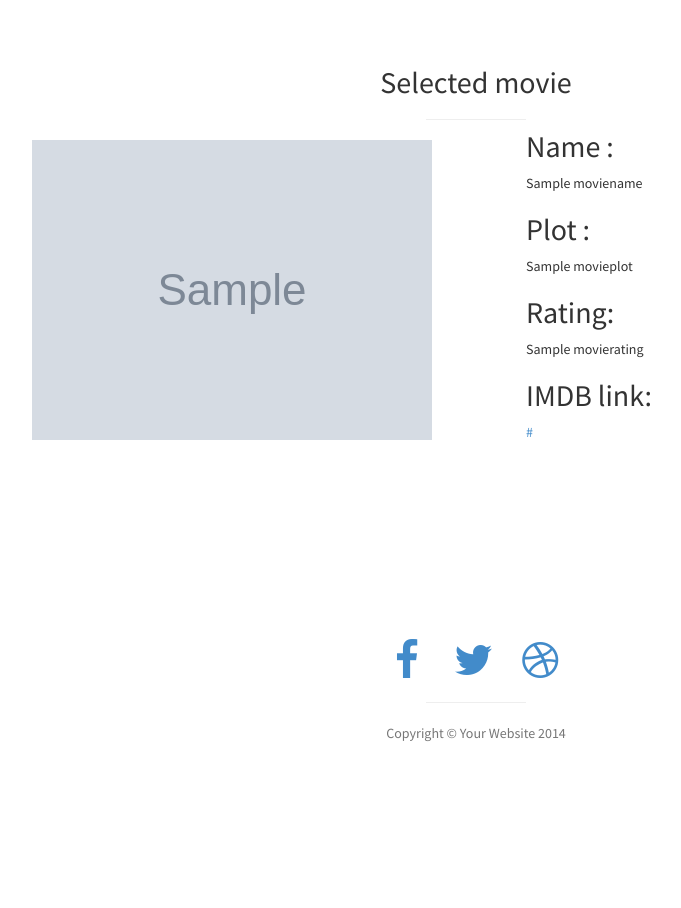
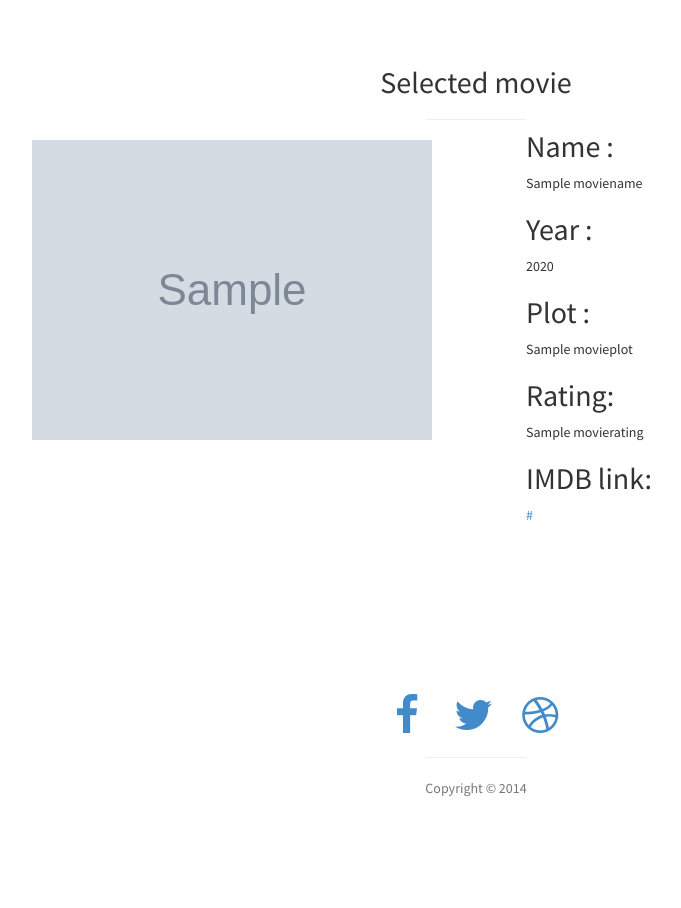
Before and after one commit to avinoth/MovieSuggester, a Flask app: template templates/index.html in a window 1280 px wide. Shown: the part 1416-2324 px from the top of the page, without its empty margins (164-845 px from the left). Before the commit the page ends 2158 px from the top, so only its background shows below. Run offline with Flask 2, Linux system fonts and the light colour scheme; the template is opened without the code that fills it: most values are stand-ins (such as "Sample title", 1, 10 or a date in 2020); grey boxes marked "Sample" are stand-in pictures; parts of the project's set-up code (start-up, migrations or seed data) failed here and were passed over; some libraries are stand-ins or nearby versions.

Commit message:
added year

```diff
--- a/templates/index.html
+++ b/templates/index.html
@@ -135,6 +135,7 @@
                         </div>
                         <div class="col-md-6">
                                <div class="result"><h2>Name :</h2>{{ moviename }}<br>
+                               	<h2>Year :</h2>{{ year }}<br>
                                 <h2>Plot :</h2>{{ movieplot }}<br>
                                 <h2>Rating: </h2> {{ movierating }}<br />
                                 <h2>IMDB link: </h2> <a href= " {{ movieurl }} ">{{ movieurl}} </a> <br />
@@ -168,7 +169,7 @@
                         </li>
                     </ul>
                     <hr class="small">
-                    <p class="text-muted">Copyright &copy; Your Website 2014</p>
+                    <p class="text-muted">Copyright &copy; 2014</p>
                 </div>
             </div>
         </div>
```
